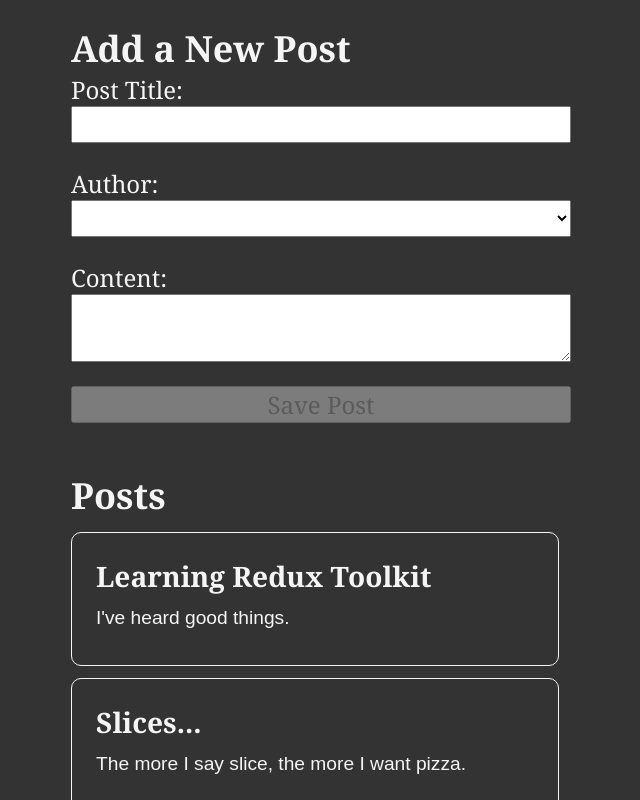
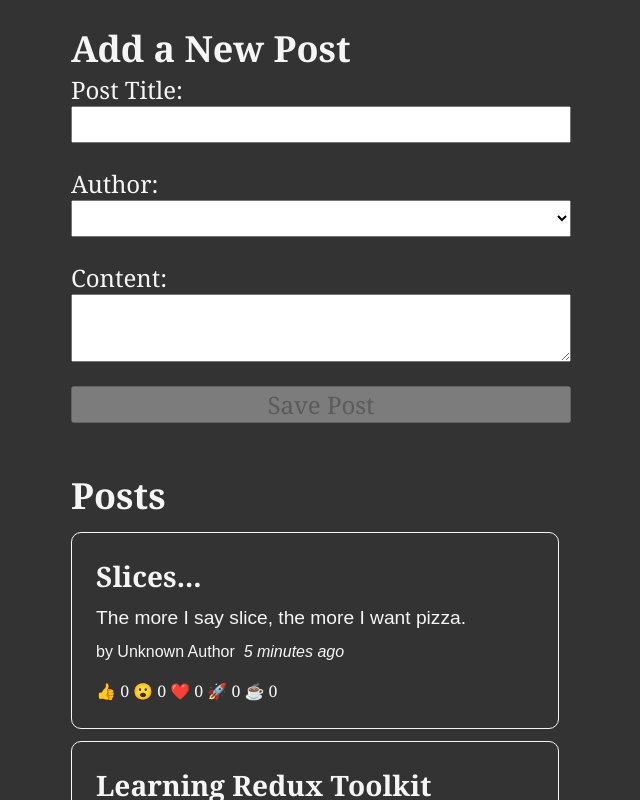
Before and after one commit to vaishnavrajendran/socialmedia_mini, a React (Create React App) app: page / in a window 1280 px wide. Shown: the top 800 px of the page, without its empty margins (319-959 px from the left). Built offline with nearby package versions, Linux system fonts and the light colour scheme.

Commit message:
reactions added

```diff
--- a/package.json
+++ b/package.json
@@ -7,6 +7,8 @@
     "@testing-library/jest-dom": "^5.16.5",
     "@testing-library/react": "^13.4.0",
     "@testing-library/user-event": "^13.5.0",
+    "data-fns": "^0.1.8",
+    "date-fns": "^2.29.3",
     "react": "^18.2.0",
     "react-dom": "^18.2.0",
     "react-redux": "^8.0.5",
--- /dev/null
+++ b/src/features/posts/PostAuthor.js
@@ -0,0 +1,12 @@
+import { useSelector } from "react-redux";
+import { selectAllUsers } from "../users/UsersSlice";
+
+import React from 'react'
+
+const PostAuthor = ({userId}) => {
+    const users = useSelector(selectAllUsers)
+    const author = users.find(user => user.id === userId)
+    return <span>by {author ? author.name : 'Unknown Author'}</span>
+}
+
+export default PostAuthor
--- a/src/features/posts/PostsList.js
+++ b/src/features/posts/PostsList.js
@@ -1,21 +1,24 @@
 import { useSelector } from 'react-redux'
 import React from 'react'
 import { selectAllPosts } from './PostsSlice'
+import PostAuthor from './PostAuthor'
+import TimeAgo from './TimeAgo'
+import ReactionButtons from './ReactionButtons'
 
 const PostsList = () => {
     const posts = useSelector(selectAllPosts)
 
-    //const orderedPosts = posts.slice().sort((a, b) => b.date.localeCompare(a.date))
+    const orderedPosts = posts.slice().sort((a, b) => b.date.localeCompare(a.date))
 
-    const renderedPosts = posts.map(post => (
+    const renderedPosts = orderedPosts.map(post => (
         <article key={post.id}>
             <h3>{post.title}</h3>
             <p>{post.content.substring(0, 100)}</p>
-            {/* <p className="postCredit">
+            <p className="postCredit">
                 <PostAuthor userId={post.userId} />
                 <TimeAgo timestamp={post.date} />
             </p>
-            <ReactionButtons post={post} /> */}
+            <ReactionButtons post={post} />
         </article>
     ))
 
--- /dev/null
+++ b/src/features/posts/ReactionButtons.js
@@ -0,0 +1,32 @@
+import { useDispatch } from "react-redux";
+import { reactionAdded } from "./PostsSlice";
+
+const reactionEmoji = {
+    thumbsUp: '👍',
+    wow: '😮',
+    heart: '❤️',
+    rocket: '🚀',
+    coffee: '☕'
+}
+
+const ReactionButtons = ({ post }) => {
+    const dispatch = useDispatch()
+
+    const reactionButtons = Object.entries(reactionEmoji).map(([name, emoji]) => {
+        return (
+            <button
+                key={name}
+                type="button"
+                className="reactionButton"
+                onClick={() =>
+                    dispatch(reactionAdded({ postId: post.id, reaction: name }))
+                }
+            >
+                {emoji} {post.reactions[name]}
+            </button>
+        )
+    })
+
+    return <div>{reactionButtons}</div>
+}
+export default ReactionButtons
--- /dev/null
+++ b/src/features/posts/TimeAgo.js
@@ -0,0 +1,19 @@
+import { parseISO, formatDistanceToNow } from 'date-fns';
+import React from 'react'
+
+const TimeAgo = ({timestamp}) => {
+    let timeAgo = ''
+    if (timestamp) {
+        const date = parseISO(timestamp)
+        const timePeriod = formatDistanceToNow(date)
+        timeAgo = `${timePeriod} ago`
+    }
+
+    return (
+        <span title={timestamp}>
+            &nbsp; <i>{timeAgo}</i>
+        </span>
+    )
+}
+
+export default TimeAgo
--- a/src/features/posts/postsSlice.js
+++ b/src/features/posts/postsSlice.js
@@ -1,31 +1,32 @@
 import { createSlice, nanoid } from "@reduxjs/toolkit";
+import {sub} from 'date-fns';
 
 const initialState = [
     {
         id: '1',
         title: 'Learning Redux Toolkit',
         content: "I've heard good things.",
-        // date: sub(new Date(), { minutes: 10 }).toISOString(),
-        // reactions: {
-        //     thumbsUp: 0,
-        //     wow: 0,
-        //     heart: 0,
-        //     rocket: 0,
-        //     coffee: 0
-        //}
+        date: sub(new Date(), { minutes: 10 }).toISOString(),
+        reactions: {
+            thumbsUp: 0,
+            wow: 0,
+            heart: 0,
+            rocket: 0,
+            coffee: 0
+        }
     },
     {
         id: '2',
         title: 'Slices...',
         content: "The more I say slice, the more I want pizza.",
-        // date: sub(new Date(), { minutes: 5 }).toISOString(),
-        // reactions: {
-        //     thumbsUp: 0,
-        //     wow: 0,
-        //     heart: 0,
-        //     rocket: 0,
-        //     coffee: 0
-        // }
+        date: sub(new Date(), { minutes: 5 }).toISOString(),
+        reactions: {
+            thumbsUp: 0,
+            wow: 0,
+            heart: 0,
+            rocket: 0,
+            coffee: 0
+        }
     }
 ]
 
@@ -43,9 +44,24 @@
                         id:nanoid(),
                         title,
                         content,
-                        userId
+                        date:new Date().toISOString(),
+                        userId,
+                        reactions: {
+                            thumbsUp: 0,
+                            wow: 0,
+                            heart: 0,
+                            rocket: 0,
+                            coffee: 0
+                        }
                     }
                 }
+            }
+        },
+        reactionAdded(state, action) {
+            const { postId, reaction } = action.payload
+            const existingPost = state.find(post => post.id === postId)
+            if (existingPost) {
+                existingPost.reactions[reaction]++
             }
         }
     }
@@ -53,6 +69,6 @@
 
 export const selectAllPosts = (state) => state.posts;
 
-export const { postAdded } = PostsSlice.actions;
+export const { postAdded, reactionAdded } = PostsSlice.actions;
 
 export default PostsSlice.reducer;
--- a/src/features/users/UsersSlice.js
+++ b/src/features/users/UsersSlice.js
@@ -1,9 +1,9 @@
 import { createSlice } from "@reduxjs/toolkit";
 
 const initialState =[
-    {id:'0', name:'Dude Lebowski'},
-    {id:'1', name:'Neil Young'},
-    {id:'2', name:'David Zeil'}
+    {id:'0', name:'Ayyappan'},
+    {id:'1', name:'Abhiraj'},
+    {id:'2', name:'Vaishnav'}
 ]
 
 const usersSlice = createSlice({
```
Also changed, not shown: 1 other file (tests, documents, lock files or other folders).
